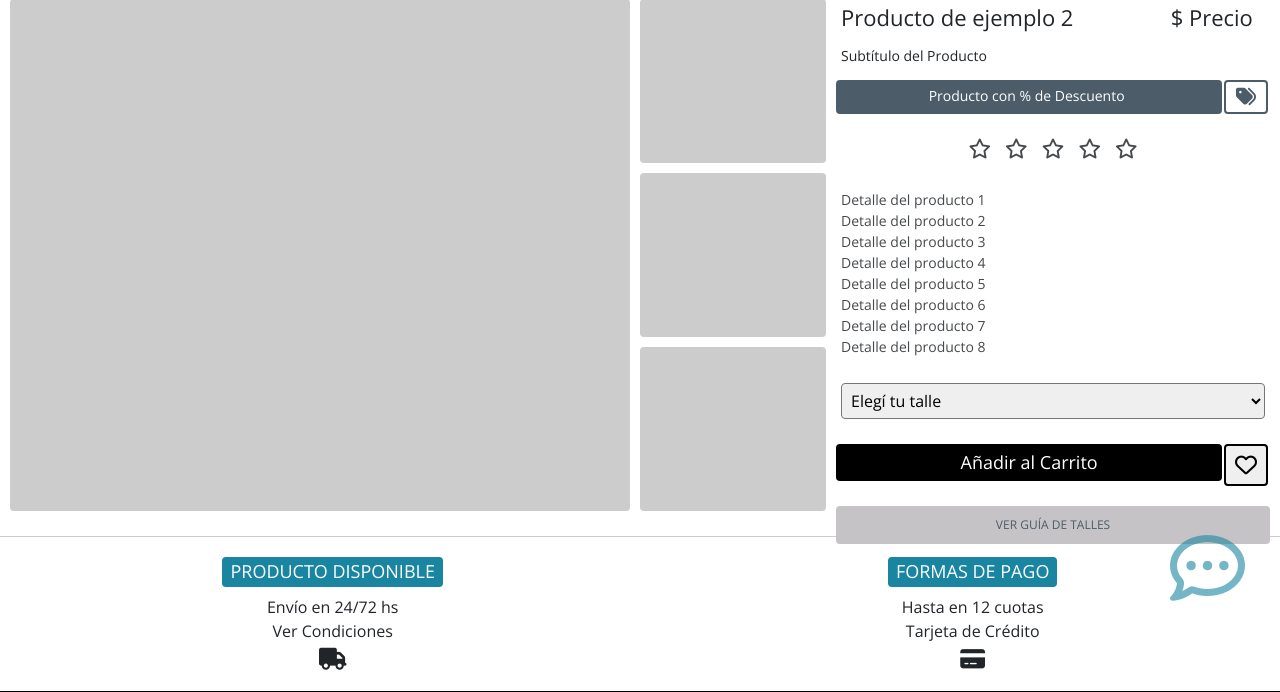
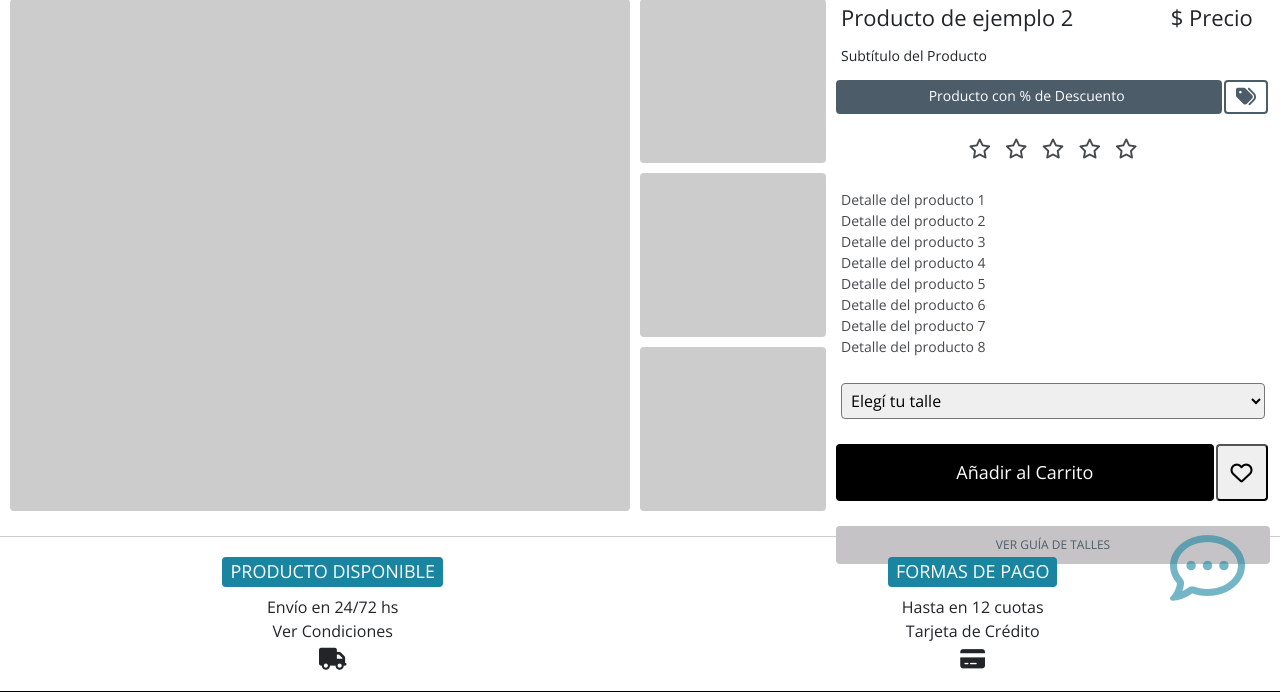
Before and after one commit to SebastianRaiquenParisi/proyectoIntegradorEquipo12, a Node server app: page /producto in a window 1280 px wide. Shown: the part 137-829 px from the top of the page. Run offline with Node 20, Linux system fonts and the light colour scheme; some libraries are stand-ins or nearby versions.

Commit message:
modificacion de estilo

```diff
--- a/website/public/css/styles-producto.css
+++ b/website/public/css/styles-producto.css
@@ -156,11 +156,12 @@
     background-color: black;
     color: white;
     border: none;
-    padding: 5px;
-    width: 89%;
+    padding: 15px;
+    width: 87%;
     font-size: 18px;
     border-radius: 4px;
     margin-bottom: 25px;
+    text-align: center;
 }
 
 #buttonSubmit:hover {
@@ -171,13 +172,13 @@
 #heartIcon {
     display: inline-block;
     font-size: 22px;
-    border:black solid 2px;
-    padding: 5px;
-    width: 10%;
+    border-color: black;
+    width: 12%;
     border-radius: 4px;
     text-align: center;
-    margin-bottom: 20px;
+    margin-bottom: 25px;
     margin-left: 2px;
+    padding: 15px 0px 15px 0px;
 }
 
 #heartIcon:hover {
--- a/website/views/products/producto.ejs
+++ b/website/views/products/producto.ejs
@@ -30,11 +30,11 @@
                 <i id="iconoEtiqueta" class="fas fa-tags"></i>
             </div>
             <div class="valoracion">
-                <button id="stars" type="button" onclick="alert('Gracias por valorar este producto!')" class="far fa-star"></button>
-                <button id="stars" type="button" onclick="alert('Gracias por valorar este producto!')" class="far fa-star"></button>
-                <button id="stars" type="button" onclick="alert('Gracias por valorar este producto!')" class="far fa-star"></button>
-                <button id="stars" type="button" onclick="alert('Gracias por valorar este producto!')" class="far fa-star"></button>
-                <button id="stars" type="button" onclick="alert('Gracias por valorar este producto!')" class="far fa-star"></button>
+                <button id="stars" onclick="alert('Gracias por valorar este producto!')" type="button" onclick="alert('Gracias por valorar este producto!')" class="far fa-star"></button>
+                <button id="stars" onclick="alert('Gracias por valorar este producto!')" type="button" onclick="alert('Gracias por valorar este producto!')" class="far fa-star"></button>
+                <button id="stars" onclick="alert('Gracias por valorar este producto!')" type="button" onclick="alert('Gracias por valorar este producto!')" class="far fa-star"></button>
+                <button id="stars" onclick="alert('Gracias por valorar este producto!')" type="button" onclick="alert('Gracias por valorar este producto!')" class="far fa-star"></button>
+                <button id="stars" onclick="alert('Gracias por valorar este producto!')" type="button" onclick="alert('Gracias por valorar este producto!')" class="far fa-star"></button>
             </div>
             <div>
                 <p id="Detalle">
```
